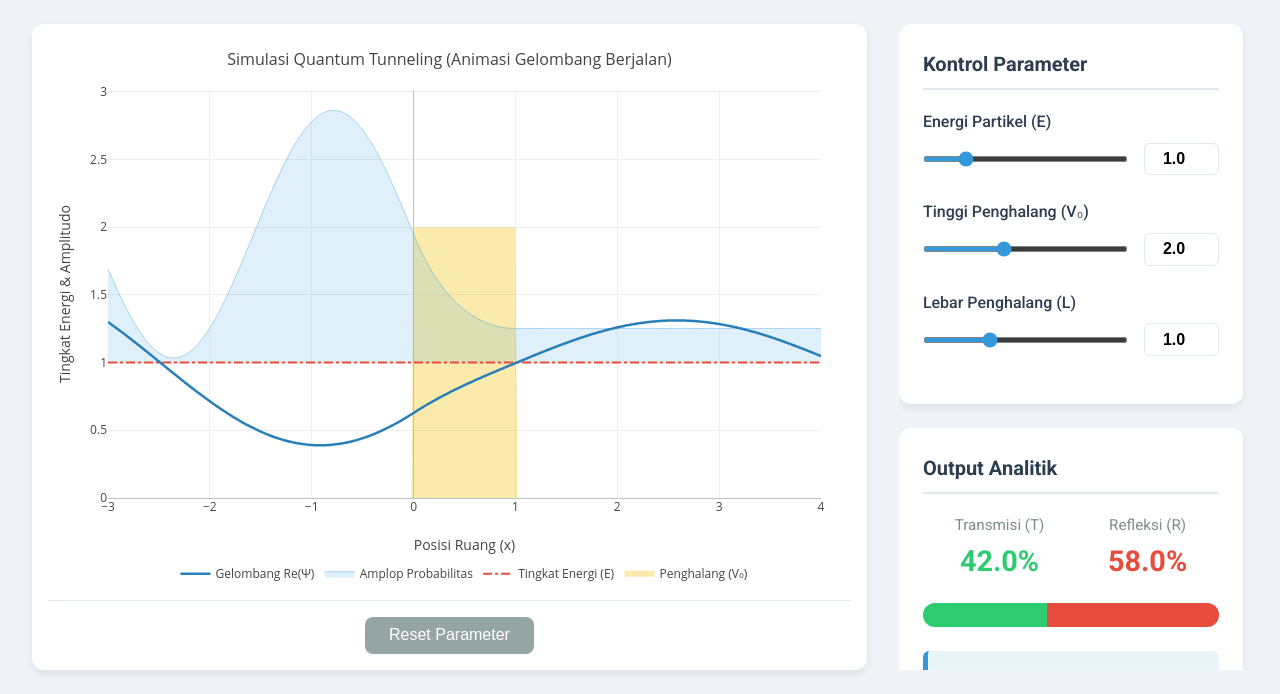
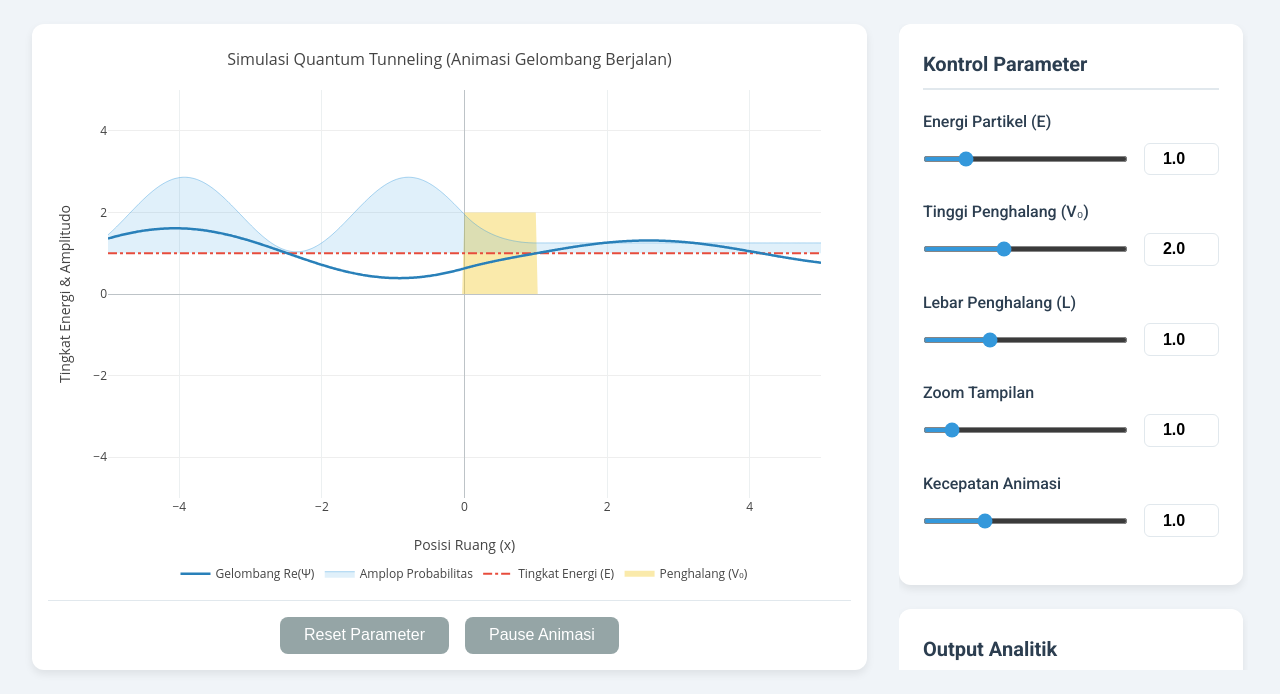
Before and after one commit to ZidanIndra/quantum-tunneling, a Flask app: page / in a window 1280 px wide. Shown: the part 106-800 px from the top of the page. Run offline with Flask 3, Linux system fonts and the light colour scheme; some libraries are stand-ins or nearby versions.

Commit message:
versi 2, penambahan fitur zoom, pause, speed

```diff
--- a/app.py
+++ b/app.py
@@ -58,8 +58,8 @@ def simulate():
     R = 1.0 - T  # Koefisien Refleksi
 
     # --- 3. Penyusunan Array Fungsi Gelombang untuk Visualisasi ---
-    x_min = -3.0
-    x_max = L + 3.0
+    x_min = -5.0
+    x_max = 5.0
 
     # Resolusi array ruang
     x1 = np.linspace(x_min, 0, 150)
--- a/static/js/script.js
+++ b/static/js/script.js
@@ -22,12 +22,36 @@ document.addEventListener("DOMContentLoaded", () => {
   };
 
   const btnReset = document.getElementById("btn-reset");
+  const btnPause = document.getElementById("btn-pause");
+  const plotContainer = document.getElementById("plot-container");
+
+  const viewSliders = {
+    zoom: document.getElementById("zoom-slider"),
+    speed: document.getElementById("speed-slider"),
+  };
+
+  const viewInputs = {
+    zoom: document.getElementById("zoom-input"),
+    speed: document.getElementById("speed-input"),
+  };
 
   // 2. State Aplikasi Dasar
   let currentData = { E: 1.0, V0: 2.0, L: 1.0 };
   let plotInitialized = false; // Flag untuk Plotly
   let simulationResult = null; // Menyimpan hasil komputasi dari backend
   let animationId = null; // ID untuk requestAnimationFrame
+  let plotEventsAttached = false;
+  let animationPaused = false;
+  let pauseOffset = 0;
+  let pausedAt = 0;
+
+  const baseRange = { x: [-5, 5], y: [-5, 5] };
+  let viewState = {
+    zoom: 1.0,
+    speed: 1.0,
+    xRange: [...baseRange.x],
+    yRange: [...baseRange.y],
+  };
 
   // 3. Logika Event Listeners
   // Fungsi untuk menyinkronkan UI Slider & Input Box
@@ -68,6 +92,73 @@ document.addEventListener("DOMContentLoaded", () => {
     syncControls("E", 1.0);
     syncControls("V0", 2.0);
     syncControls("L", 1.0);
+  });
+
+  btnPause.addEventListener("click", () => {
+    if (animationPaused) {
+      animationPaused = false;
+      pauseOffset = performance.now() - pausedAt;
+      btnPause.innerText = "Pause Animasi";
+    } else {
+      animationPaused = true;
+      pausedAt = performance.now() - pauseOffset;
+      btnPause.innerText = "Lanjutkan Animasi";
+    }
+  });
+
+  function getAnimTime() {
+    return animationPaused ? pausedAt : performance.now() - pauseOffset;
+  }
+
+  function applyZoom() {
+    const xCenter = (viewState.xRange[0] + viewState.xRange[1]) / 2;
+    const yCenter = (viewState.yRange[0] + viewState.yRange[1]) / 2;
+
+    const baseHalfX = (baseRange.x[1] - baseRange.x[0]) / 2;
+    const baseHalfY = (baseRange.y[1] - baseRange.y[0]) / 2;
+
+    const halfX = baseHalfX / viewState.zoom;
+    const halfY = baseHalfY / viewState.zoom;
+
+    viewState.xRange = [xCenter - halfX, xCenter + halfX];
+    viewState.yRange = [yCenter - halfY, yCenter + halfY];
+
+    if (plotInitialized) {
+      Plotly.relayout(plotContainer, {
+        "xaxis.range": viewState.xRange,
+        "yaxis.range": viewState.yRange,
+      });
+    }
+  }
+
+  function syncViewControl(id, value) {
+    viewSliders[id].value = value;
+    viewInputs[id].value = value;
+
+    const numericValue = parseFloat(value);
+    if (id === "zoom") {
+      viewState.zoom = numericValue;
+      applyZoom();
+    } else if (id === "speed") {
+      viewState.speed = numericValue;
+    }
+  }
+
+  Object.keys(viewSliders).forEach((key) => {
+    viewSliders[key].addEventListener("input", (e) => {
+      syncViewControl(key, e.target.value);
+    });
+
+    viewInputs[key].addEventListener("change", (e) => {
+      let val = parseFloat(e.target.value);
+      const min = parseFloat(e.target.min);
+      const max = parseFloat(e.target.max);
+
+      if (val < min) val = min;
+      if (val > max) val = max;
+
+      syncViewControl(key, val);
+    });
   });
 
   // 4. API Fetching ke Backend Flask
@@ -167,7 +258,7 @@ document.addEventListener("DOMContentLoaded", () => {
 
     // Trace 3: Gelombang Berjalan (Real Part of Psi)
     // Hitung posisi awal gelombang berdasarkan waktu agar tidak flicker
-    const time = performance.now() * 0.005;
+    const time = getAnimTime() * 0.005 * viewState.speed;
     const phase = data.E * time;
     const cos_p = Math.cos(phase);
     const sin_p = Math.sin(phase);
@@ -199,7 +290,7 @@ document.addEventListener("DOMContentLoaded", () => {
       },
       xaxis: {
         title: "Posisi Ruang (x)",
-        range: [-3, Math.max(4, data.L + 3)],
+        range: viewState.xRange,
         zeroline: true,
         zerolinecolor: "#bdc3c7",
         showgrid: true,
@@ -207,7 +298,7 @@ document.addEventListener("DOMContentLoaded", () => {
       },
       yaxis: {
         title: "Tingkat Energi & Amplitudo",
-        range: [0, Math.max(5.5, data.V0 + 1)],
+        range: viewState.yRange,
         zeroline: true,
         zerolinecolor: "#bdc3c7",
       },
@@ -219,6 +310,8 @@ document.addEventListener("DOMContentLoaded", () => {
         x: 0.5,
         xanchor: "center",
       },
+      dragmode: "pan",
+      uirevision: "view",
       plot_bgcolor: "#ffffff",
       paper_bgcolor: "#ffffff",
       hovermode: "x",
@@ -227,6 +320,7 @@ document.addEventListener("DOMContentLoaded", () => {
     const config = {
       responsive: true,
       displayModeBar: false,
+      scrollZoom: true,
     };
 
     if (!plotInitialized) {
@@ -237,6 +331,29 @@ document.addEventListener("DOMContentLoaded", () => {
         config,
       );
       plotInitialized = true;
+
+      if (!plotEventsAttached) {
+        plotContainer.on("plotly_relayout", (eventData) => {
+          const x0 = eventData["xaxis.range[0]"];
+          const x1 = eventData["xaxis.range[1]"];
+          const y0 = eventData["yaxis.range[0]"];
+          const y1 = eventData["yaxis.range[1]"];
+
+          if (x0 !== undefined && x1 !== undefined) {
+            viewState.xRange = [x0, x1];
+          }
+          if (y0 !== undefined && y1 !== undefined) {
+            viewState.yRange = [y0, y1];
+          }
+
+          if (eventData["xaxis.autorange"] || eventData["yaxis.autorange"]) {
+            viewState.xRange = [...baseRange.x];
+            viewState.yRange = [...baseRange.y];
+            applyZoom();
+          }
+        });
+        plotEventsAttached = true;
+      }
     } else {
       Plotly.react(
         "plot-container",
@@ -255,7 +372,12 @@ document.addEventListener("DOMContentLoaded", () => {
     }
 
     const data = simulationResult;
-    const time = performance.now() * 0.005; // Faktor kecepatan animasi
+    if (animationPaused) {
+      animationId = requestAnimationFrame(animateWave);
+      return;
+    }
+
+    const time = getAnimTime() * 0.005 * viewState.speed; // Faktor kecepatan animasi
 
     // Frekuensi osilasi bergantung pada Energi (E)
     const phase = data.E * time;
--- a/templates/index.html
+++ b/templates/index.html
@@ -37,6 +37,9 @@
                     <div class="canvas-controls">
                         <button id="btn-reset" class="btn btn-secondary">
                             Reset Parameter
+                        </button>
+                        <button id="btn-pause" class="btn btn-secondary">
+                            Pause Animasi
                         </button>
                     </div>
                 </section>
@@ -121,6 +124,52 @@
                                 />
                             </div>
                         </div>
+
+                        <!-- Slider Zoom Tampilan -->
+                        <div class="control-group">
+                            <label for="zoom-slider">Zoom Tampilan</label>
+                            <div class="slider-container">
+                                <input
+                                    type="range"
+                                    id="zoom-slider"
+                                    min="0.5"
+                                    max="5.0"
+                                    step="0.1"
+                                    value="1.0"
+                                />
+                                <input
+                                    type="number"
+                                    id="zoom-input"
+                                    min="0.5"
+                                    max="5.0"
+                                    step="0.1"
+                                    value="1.0"
+                                />
+                            </div>
+                        </div>
+
+                        <!-- Slider Kecepatan Animasi -->
+                        <div class="control-group">
+                            <label for="speed-slider">Kecepatan Animasi</label>
+                            <div class="slider-container">
+                                <input
+                                    type="range"
+                                    id="speed-slider"
+                                    min="0.2"
+                                    max="3.0"
+                                    step="0.1"
+                                    value="1.0"
+                                />
+                                <input
+                                    type="number"
+                                    id="speed-input"
+                                    min="0.2"
+                                    max="3.0"
+                                    step="0.1"
+                                    value="1.0"
+                                />
+                            </div>
+                        </div>
                     </div>
 
                     <!-- Kartu Output Analitik & Fisika -->
```
